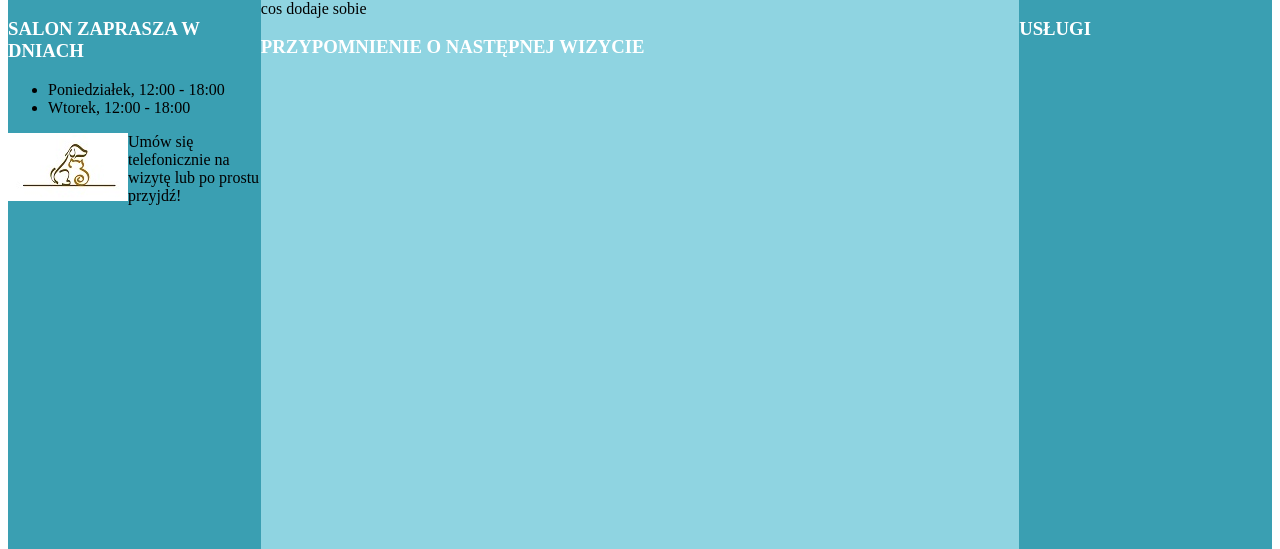
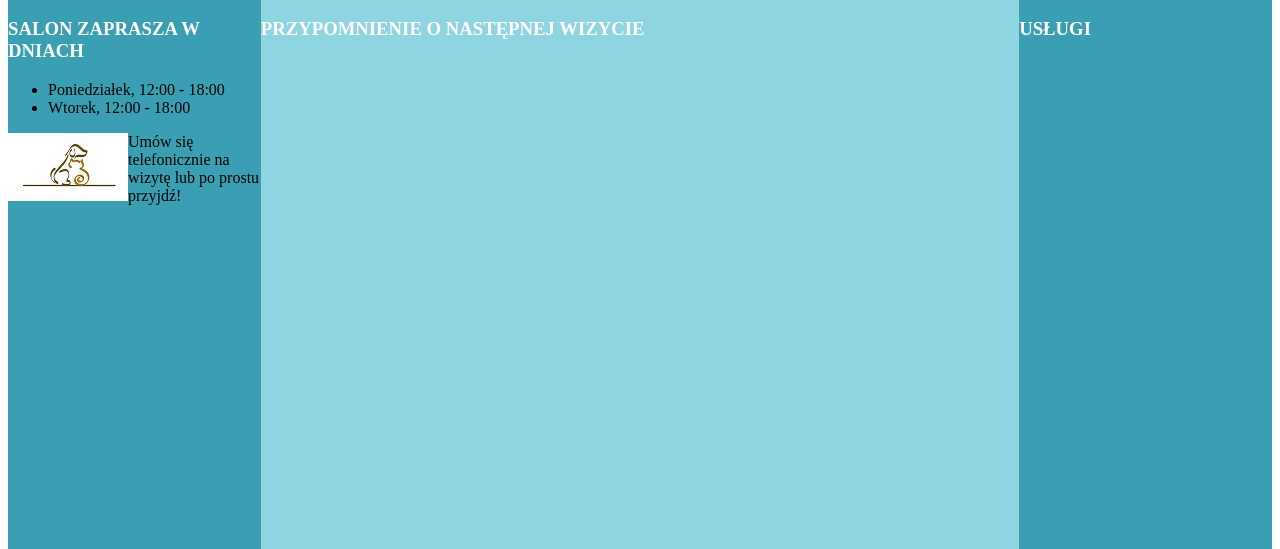
Before and after one commit to NonStopLive/rep, a PHP site: page /salon.php in a window 1280 px wide. Shown: the part 126-675 px from the top of the page. Run offline with PHP 8.4, Linux system fonts and the light colour scheme; data that the repository does not hold is empty.

Commit message:
porzadki w pliku

```diff
--- a/salon.php
+++ b/salon.php
@@ -23,7 +23,6 @@
 </div>
 
 <div class="mid">
-cos dodaje sobie
 	<h3>PRZYPOMNIENIE O NASTĘPNEJ WIZYCIE</h3>
 
 	<?php
```
